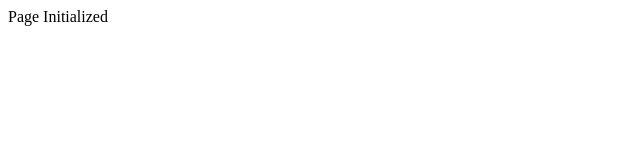
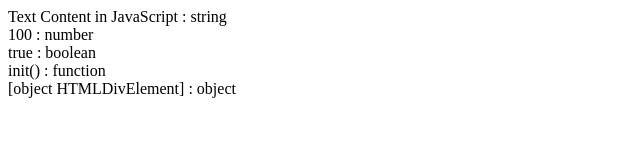
Before and after one commit to codea2z/Learning-JavaScript, a plain HTML site: page public_html/index.html in a window 1280 px wide. Shown: the whole page, without its empty margins (0-640 px from the left). Drawn offline with Linux system fonts and the light colour scheme.

Commit message:
First time

```diff
--- a/public_html/domload.js
+++ /dev/null
@@ -1,18 +0,0 @@
-/*
- * To change this license header, choose License Headers in Project Properties.
- * To change this template file, choose Tools | Templates
- * and open the template in the editor.
- */
-function loaded()
-{
-    window.alert("Window Loaded");
-}
-
-function init()
-{
-    document.getElementById("panel").innerHTML = "Page Initialized";
-    window.alert("DOM Loaded");
-}
-
-window.onload = loaded;
-document.addEventListener("DOMContentLoaded", init, false);
--- /dev/null
+++ b/public_html/variable.js
@@ -0,0 +1,22 @@
+/*
+ * To change this license header, choose License Headers in Project Properties.
+ * To change this template file, choose Tools | Templates
+ * and open the template in the editor.
+ */
+function init()
+{
+    // Statements to be executed go here
+    var str = "Text Content in JavaScript";
+    var num = 100;
+    var bln = true;
+    var fcn = init;
+    var obj = document.getElementById("panel");
+
+    obj.innerHTML = str + " : " + typeof str;
+    obj.innerHTML += "<br>" + num + " : " + typeof num;
+    obj.innerHTML += "<br>" + bln + " : " + typeof bln;
+    obj.innerHTML += "<br>init() : " + typeof fcn;
+    obj.innerHTML += "<br>" + obj + " : " + typeof obj;
+}
+
+document.addEventListener("DOMContentLoaded", init, false);
```
Also changed, not shown: public_html/index.html (+1 -1 lines).
